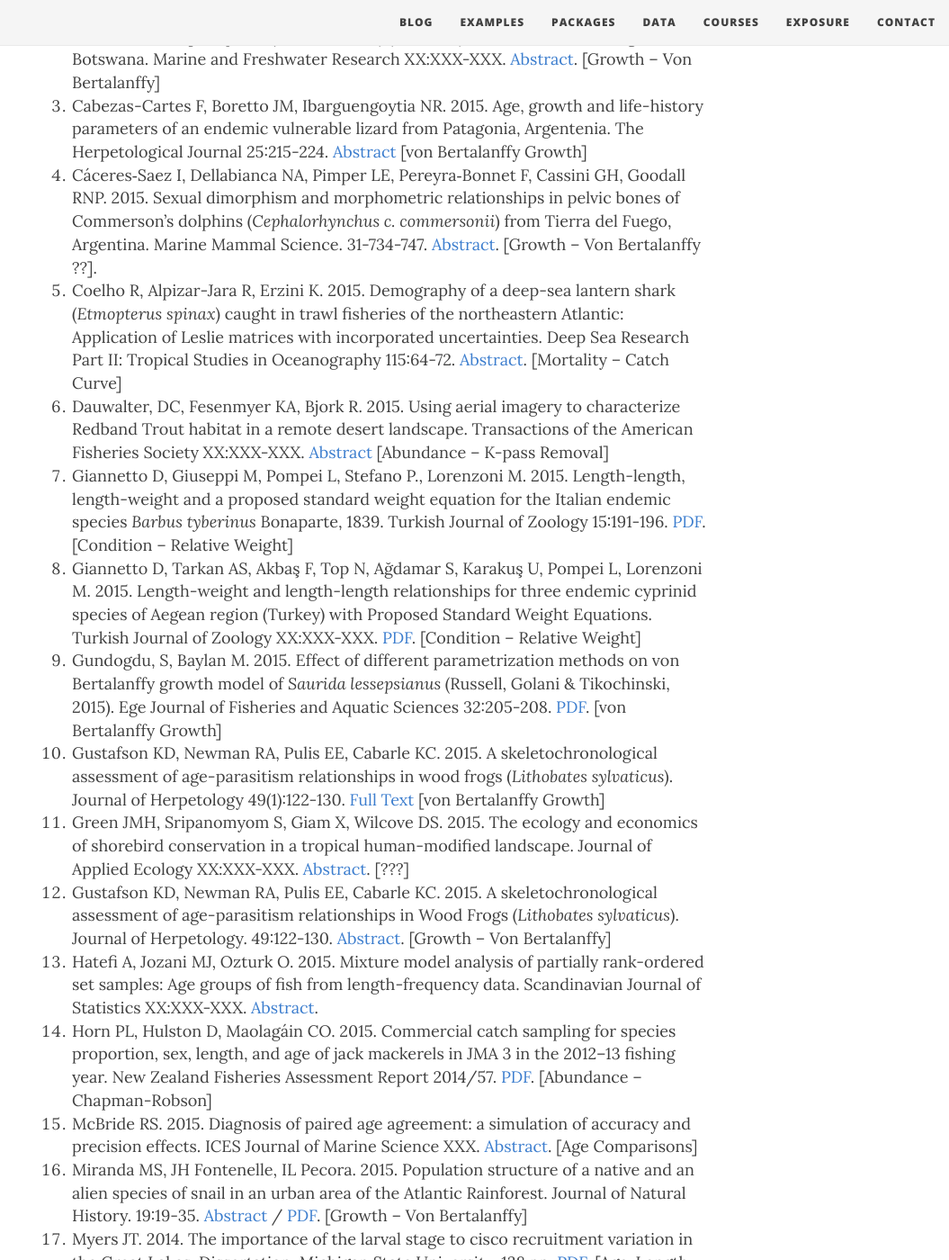
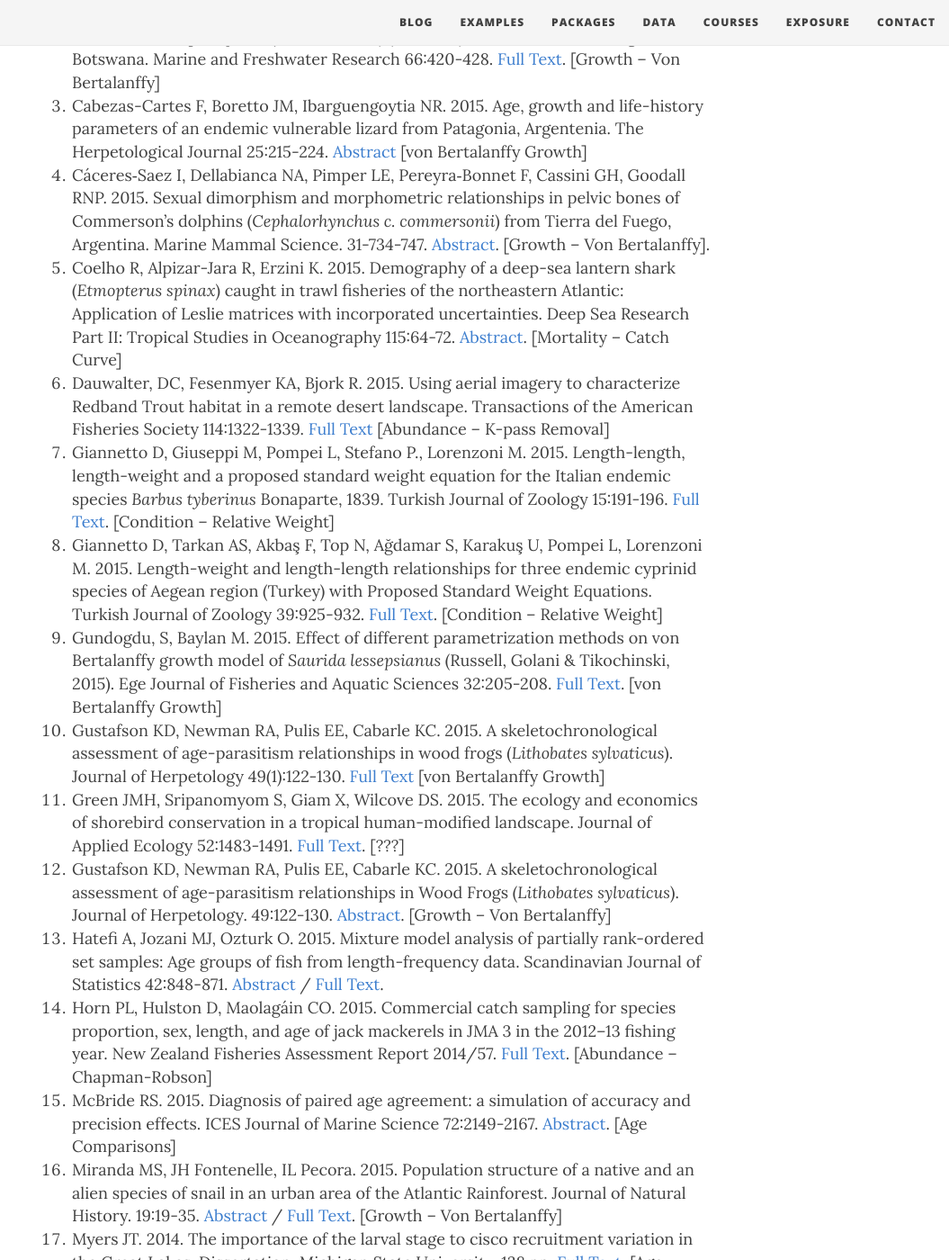
Before and after one commit to droglenc/fishR, a Jekyll site: the page built from exposure/exposure-citations15.md, in a window 1280 px wide and 1400 px high, scrolled down 472 px. Shown: the whole window at 90% size, without its empty margins (225-1280 px from the left). Built offline with Jekyll 4.4.1, drawn with Linux system fonts in a browser that asks for light colours; nearby versions of some CDN libraries; some of the changed text lies outside the part shown.

Commit message:
Modified some citations

```diff
--- a/exposure/exposure-citations15.md
+++ b/exposure/exposure-citations15.md
@@ -5,39 +5,39 @@ subtitle: fishR and FSA is Being Used!!
 css: "/css/exposure-citation.css"
 ---
 
-**fishR** or the **FSA** package were cited in the following <span id="contact-div">30</span> publications.
+**fishR** or the **FSA** package were cited in the following <span id="contact-div">31</span> publications.
 
 1. Baty F, Ritz C, Charles S, Brutsche M, Flandrois J-P, Delignette-Muller M-L.  2015.  A toolbox for nonlinear regression in R: the package nlstools.  Journal of Statistical Software 66(5):1-21.  [Full Text](https://www.jstatsoft.org/article/view/v066i05/v66i05.pdf)
-1. Bokhutlo T, Weyl OLF, Mosepele K, Wilson GG.  2015.  Age and growth of sharptooth catfish, *Clarias gariepinus* (Burchell, 1822) (Clariidae), in the Lower Okavango Delta, Botswana.  Marine and Freshwater Research XX:XXX-XXX.  [Abstract](http://www.publish.csiro.au/paper/MF13322.htm).  [Growth -- Von Bertalanffy]
+1. Bokhutlo T, Weyl OLF, Mosepele K, Wilson GG.  2015.  Age and growth of sharptooth catfish, *Clarias gariepinus* (Burchell, 1822) (Clariidae), in the Lower Okavango Delta, Botswana.  Marine and Freshwater Research 66:420-428.  [Full Text](https://www.researchgate.net/profile/Thethela_Bokhutlo/publication/273128449_Age_and_growth_of_sharptooth_catfish_Clarias_gariepinus_Burchell_1822_Clariidae_in_the_Lower_Okavango_Delta_Botswana/links/56e86fef08aec65cb45ec67c.pdf).  [Growth -- Von Bertalanffy]
 1. Cabezas-Cartes F, Boretto JM, Ibarguengoytia NR.  2015.  Age, growth and life-history parameters of an endemic vulnerable lizard from Patagonia, Argentenia.  The Herpetological Journal 25:215-224. [Abstract](http://www.ingentaconnect.com/content/bhs/thj/2015/00000025/00000004/art00003) [von Bertalanffy Growth]
-1. Cáceres‐Saez I, Dellabianca NA, Pimper LE, Pereyra‐Bonnet F, Cassini GH, Goodall RNP.  2015.  Sexual dimorphism and morphometric relationships in pelvic bones of Commerson's dolphins (*Cephalorhynchus c. commersonii*) from Tierra del Fuego, Argentina.  Marine Mammal Science.  31-734-747.  [Abstract](http://onlinelibrary.wiley.com/enhanced/doi/10.1111/mms.12172/). [Growth -- Von Bertalanffy ??].
+1. Cáceres‐Saez I, Dellabianca NA, Pimper LE, Pereyra‐Bonnet F, Cassini GH, Goodall RNP.  2015.  Sexual dimorphism and morphometric relationships in pelvic bones of Commerson's dolphins (*Cephalorhynchus c. commersonii*) from Tierra del Fuego, Argentina.  Marine Mammal Science.  31-734-747.  [Abstract](http://onlinelibrary.wiley.com/enhanced/doi/10.1111/mms.12172/). [Growth -- Von Bertalanffy].
 1. Coelho R, Alpizar-Jara R, Erzini K.  2015.  Demography of a deep-sea lantern shark (*Etmopterus spinax*) caught in trawl fisheries of the northeastern Atlantic: Application of Leslie matrices with incorporated uncertainties.  Deep Sea Research Part II: Tropical Studies in Oceanography 115:64-72.  [Abstract](http://www.sciencedirect.com/science/article/pii/S0967064514000265).  [Mortality -- Catch Curve]
-1. Dauwalter, DC, Fesenmyer KA, Bjork R.  2015.  Using aerial imagery to characterize Redband Trout habitat in a remote desert landscape.  Transactions of the American Fisheries Society XX:XXX-XXX.  [Abstract](http://www.tandfonline.com/doi/abs/10.1080/00028487.2015.1088471)  [Abundance -- K-pass Removal]
-1. Giannetto D, Giuseppi M, Pompei L, Stefano P., Lorenzoni M.  2015.  Length-length, length-weight and a proposed standard weight equation for the Italian endemic species *Barbus tyberinus* Bonaparte, 1839.  Turkish Journal of Zoology 15:191-196.  [PDF](http://www.trjfas.org/pdf/issue_15_01/0122.pdf).  [Condition -- Relative Weight]
-1. Giannetto D, Tarkan AS, Akbaş F, Top N, Ağdamar S, Karakuş U, Pompei L, Lorenzoni M.  2015.  Length-weight and length-length relationships for three endemic cyprinid species of Aegean region (Turkey) with Proposed Standard Weight Equations.  Turkish Journal of Zoology XX:XXX-XXX.  [PDF](http://online.journals.tubitak.gov.tr/openInPressDocument.htm?fileID=567642&amp;no=107912&amp;fileType=Report%20Document).  [Condition -- Relative Weight]
-1. Gundogdu, S, Baylan M.  2015.  Effect of different parametrization methods on von Bertalanffy growth model of *Saurida lessepsianus* (Russell, Golani & Tikochinski, 2015).  Ege Journal of Fisheries and Aquatic Sciences 32:205-208.  [PDF](https://www.researchgate.net/publication/281769841_Farkli_Parametrizasyon_Tekniklerinin_Saurida_lessepsianus_Russell_Golani_Tikochinski_2015'un_von_Bertalanffy_Buyume_Parametrelerinin_Tahminine_Etkisi). [von Bertalanffy Growth]
+1. Dauwalter, DC, Fesenmyer KA, Bjork R.  2015.  Using aerial imagery to characterize Redband Trout habitat in a remote desert landscape.  Transactions of the American Fisheries Society 114:1322-1339.  [Full Text](https://www.researchgate.net/profile/Daniel_Dauwalter/publication/283555595_Using_Aerial_Imagery_to_Characterize_Redband_Trout_Habitat_in_a_Remote_Desert_Landscape/links/565f2ab708aefe619b285384.pdf)  [Abundance -- K-pass Removal]
+1. Giannetto D, Giuseppi M, Pompei L, Stefano P., Lorenzoni M.  2015.  Length-length, length-weight and a proposed standard weight equation for the Italian endemic species *Barbus tyberinus* Bonaparte, 1839.  Turkish Journal of Zoology 15:191-196.  [Full Text](http://www.trjfas.org/pdf/issue_15_01/0122.pdf).  [Condition -- Relative Weight]
+1. Giannetto D, Tarkan AS, Akbaş F, Top N, Ağdamar S, Karakuş U, Pompei L, Lorenzoni M.  2015.  Length-weight and length-length relationships for three endemic cyprinid species of Aegean region (Turkey) with Proposed Standard Weight Equations.  Turkish Journal of Zoology 39:925-932.  [Full Text](http://online.journals.tubitak.gov.tr/openInPressDocument.htm?fileID=567642&amp;no=107912&amp;fileType=Report%20Document).  [Condition -- Relative Weight]
+1. Gundogdu, S, Baylan M.  2015.  Effect of different parametrization methods on von Bertalanffy growth model of *Saurida lessepsianus* (Russell, Golani & Tikochinski, 2015).  Ege Journal of Fisheries and Aquatic Sciences 32:205-208.  [Full Text](https://www.researchgate.net/publication/281769841_Farkli_Parametrizasyon_Tekniklerinin_Saurida_lessepsianus_Russell_Golani_Tikochinski_2015'un_von_Bertalanffy_Buyume_Parametrelerinin_Tahminine_Etkisi). [von Bertalanffy Growth]
 1. Gustafson KD, Newman RA, Pulis EE, Cabarle KC.  2015.  A skeletochronological assessment of age-parasitism relationships in wood frogs (*Lithobates sylvaticus*).  Journal of Herpetology 49(1):122-130.  [Full Text](https://www.researchgate.net/profile/Kyle_Gustafson2/publication/273959592_A_Skeletochronological_Assessment_of_AgeParasitism_Relationships_in_Wood_Frogs_(_Lithobates_sylvaticus_)/links/55116b9d0cf24e9311ce4933.pdf) [von Bertalanffy Growth]
-1. Green JMH, Sripanomyom S, Giam X, Wilcove DS.  2015.  <span class="mainTitle">The ecology and economics of shorebird conservation in a tropical human-modified landscape.  Journal of Applied Ecology XX:XXX-XXX.  [Abstract](http://onlinelibrary.wiley.com/doi/10.1111/1365-2664.12508/abstract).  [???]</span>
+1. Green JMH, Sripanomyom S, Giam X, Wilcove DS.  2015.  <span class="mainTitle">The ecology and economics of shorebird conservation in a tropical human-modified landscape.  Journal of Applied Ecology 52:1483-1491.  [Full Text](http://s3.amazonaws.com/academia.edu.documents/41834921/The_ecology_and_economics_of_shorebird_c20160131-7658-lp612d.pdf?AWSAccessKeyId=AKIAJ56TQJRTWSMTNPEA&Expires=1469318444&Signature=8seJWJq6VOFipiPi1CJMYDsYRsg%3D&response-content-disposition=inline%3B%20filename%3DThe_ecology_and_economics_of_shorebird_c.pdf).  [???]</span>
 1. Gustafson KD, Newman RA, Pulis EE, Cabarle KC.  2015.  A skeletochronological assessment of age-parasitism relationships in Wood Frogs (*Lithobates sylvaticus*).  Journal of Herpetology.  49:122-130.  [Abstract](http://www.journalofherpetology.org/doi/abs/10.1670/13-118).  [Growth -- Von Bertalanffy]
-1. Hatefi A, Jozani MJ, Ozturk O.  2015.  Mixture model analysis of partially rank-ordered set samples: Age groups of fish from length-frequency data.  Scandinavian Journal of Statistics XX:XXX-XXX.  [Abstract](http://onlinelibrary.wiley.com/doi/10.1111/sjos.12140/full).
-1. Horn PL, Hulston D, Maolagáin CO.  2015.  Commercial catch sampling for species proportion, sex, length, and age of jack mackerels in JMA 3 in the 2012–13 fishing year.  New Zealand Fisheries Assessment Report 2014/57.  [PDF](http://docs.niwa.co.nz/library/public/FAR-2014-57.pdf).  [Abundance -- Chapman-Robson]
-1. McBride RS.  2015.  Diagnosis of paired age agreement: a simulation of accuracy and precision effects.  ICES Journal of Marine Science XXX.  [Abstract](http://icesjms.oxfordjournals.org/content/early/2015/03/30/icesjms.fsv047.short).  [Age Comparisons]
-1. Miranda MS, JH Fontenelle, IL Pecora.  2015.  Population structure of a native and an alien species of snail in an urban area of the Atlantic Rainforest.  Journal of Natural History.  19:19-35.  [Abstract](http://www.tandfonline.com/doi/abs/10.1080/00222933.2014.930756) / [PDF](https://www.researchgate.net/publication/263848164_Population_structure_of_a_native_and_an_alien_species_of_snail_in_an_urban_area_of_the_Atlantic_Rainforest). [Growth -- Von Bertalanffy]
-1. Myers JT.  2014. The importance of the larval stage to cisco recruitment variation in the Great Lakes.  Dissertation, Michigan State University.  138 pp.  [PDF](http://qfc.fw.msu.edu/Publications/Theses_Dissertations/2015/Myers_Dissertation_02_24_15.pdf).  [Age-Length Key]
+1. Hatefi A, Jozani MJ, Ozturk O.  2015.  Mixture model analysis of partially rank-ordered set samples: Age groups of fish from length-frequency data.  Scandinavian Journal of Statistics 42:848-871.  [Abstract](http://onlinelibrary.wiley.com/doi/10.1111/sjos.12140/full) / [Full Text](https://www.researchgate.net/profile/Mohammad_Jafari_Jozani2/publication/272754569_Mixture_Model_Analysis_of_Partially_Rank-Ordered_Set_Samples_Age_Groups_of_Fish_from_Length-Frequency_Data/links/55105d570cf2a8dd79bc6b4a.pdf).
+1. Horn PL, Hulston D, Maolagáin CO.  2015.  Commercial catch sampling for species proportion, sex, length, and age of jack mackerels in JMA 3 in the 2012–13 fishing year.  New Zealand Fisheries Assessment Report 2014/57.  [Full Text](http://docs.niwa.co.nz/library/public/FAR-2014-57.pdf).  [Abundance -- Chapman-Robson]
+1. McBride RS.  2015.  Diagnosis of paired age agreement: a simulation of accuracy and precision effects.  ICES Journal of Marine Science 72:2149-2167.  [Abstract](http://icesjms.oxfordjournals.org/content/early/2015/03/30/icesjms.fsv047.short).  [Age Comparisons]
+1. Miranda MS, JH Fontenelle, IL Pecora.  2015.  Population structure of a native and an alien species of snail in an urban area of the Atlantic Rainforest.  Journal of Natural History.  19:19-35.  [Abstract](http://www.tandfonline.com/doi/abs/10.1080/00222933.2014.930756) / [Full Text](https://www.researchgate.net/publication/263848164_Population_structure_of_a_native_and_an_alien_species_of_snail_in_an_urban_area_of_the_Atlantic_Rainforest). [Growth -- Von Bertalanffy]
+1. Myers JT.  2014. The importance of the larval stage to cisco recruitment variation in the Great Lakes.  Dissertation, Michigan State University.  138 pp.  [Full Text](http://qfc.fw.msu.edu/Publications/Theses_Dissertations/2015/Myers_Dissertation_02_24_15.pdf).  [Age-Length Key]
 1. Myers JT, Yule DL, Jones ML, Ahrenstorff TD, Hrabik TR, Claramunt RM, Ebener MP, Berglund EK.  2015.  Spatial synchrony in cisco recruitment.  Fisheries Research 165:11-21.  [Abstract](http://www.sciencedirect.com/science/article/pii/S0165783615000028).  [Age-Length Key]
-1. Nishio M, Kawamoto T, Kawakami R, Edo K, Yamazaki Y.  2015.  Life history and reproductive ecology of the endangered Itasenpara bitterling *Acheilognathus longipinnis* (Cyprinidae) in the Himi region, central Japan.  Journal of Fish Biology.  XXX  [Abstract](http://onlinelibrary.wiley.com/doi/10.1111/jfb.12739/abstract;jsessionid=5D2AC4215FC5960896C29AE62D5D1300.f02t04?userIsAuthenticated=false&amp;deniedAccessCustomisedMessage=).  [Growth -- Von Bertalanffy]
+1. Nishio M, Kawamoto T, Kawakami R, Edo K, Yamazaki Y.  2015.  Life history and reproductive ecology of the endangered Itasenpara bitterling *Acheilognathus longipinnis* (Cyprinidae) in the Himi region, central Japan.  Journal of Fish Biology.  83:616-633.  [Abstract](http://onlinelibrary.wiley.com/doi/10.1111/jfb.12739/abstract;jsessionid=5D2AC4215FC5960896C29AE62D5D1300.f02t04?userIsAuthenticated=false&amp;deniedAccessCustomisedMessage=).  [Growth -- Von Bertalanffy]
 1. Romero-Caicedo, A. F., Loor-Andrade, P., Cruz-Martínez, A. and Carrera-Fernández, M.  2015.  Weight–length relationships of six batoids in the Ecuadorian Pacific.  Journal of Applied Ichthyology, 31:965-966.  [Abstract](http://onlinelibrary.wiley.com/doi/10.1111/jai.12829/abstract).  [Weight-length]
 1. Romero-Caicedo, A. F. and Carrera-Fernández, M.  2015.  Reproduction of the whitesnout guitarfish *Rhinobatos leucorhynchus* in the Ecuadorian Pacific Ocean.  Journal of Fish Biology, 87:1434-1448.  [Abstract](http://onlinelibrary.wiley.com/doi/10.1111/jfb.12794/full).  [Weight-length, maturity ogives]
-1. Stewart ND, Dadswell MJ, Leblanc P, Bradford RG, Ceapa C, Stokesbury MJW.  2015.  Age and growth of Atlantic Sturgeon from the Saint John River, New Brunswick, Canada.  North American Journal of Fisheries Management.  35:XXX-XXX.  [Abstract](http://www.tandfonline.com/doi/abs/10.1080/02755947.2015.1011359#.VTHK2yFVhBc).  [Growth -- Von Bertalanffy]
-1. Tarkan AS, Vilizzi L.  2015.  Patterns, latitudinal clines and countergradient variation in the growth of roach *Rutilus rutilus* (Cyprinidae) in its Eurasian area of distribution.  Reviews in Fish Biology and Fisheries XX:XXX-XXX.  [Abstract](http://link.springer.com/article/10.1007/s11160-015-9398-6#).  [Growth -- Von Bertalanffy]
+1. Stewart ND, Dadswell MJ, Leblanc P, Bradford RG, Ceapa C, Stokesbury MJW.  2015.  Age and growth of Atlantic Sturgeon from the Saint John River, New Brunswick, Canada.  North American Journal of Fisheries Management.  35:364-371.  [Abstract](http://www.tandfonline.com/doi/abs/10.1080/02755947.2015.1011359#.VTHK2yFVhBc).  [Growth -- Von Bertalanffy]
+1. Tarkan AS, Vilizzi L.  2015.  Patterns, latitudinal clines and countergradient variation in the growth of roach *Rutilus rutilus* (Cyprinidae) in its Eurasian area of distribution.  Reviews in Fish Biology and Fisheries XX:XXX-XXX25:587-602.  [Full Text](https://www.researchgate.net/profile/Lorenzo_Vilizzi/publication/281278337_Patterns_latitudinal_clines_and_countergradient_variation_in_the_growth_of_roach_Rutilus_rutilus_Cyprinidae_in_its_Eurasian_area_of_distribution/links/5641b6e308aebaaea1f85eca.pdf).  [Growth -- Von Bertalanffy]
 1. Thompson MSA, Bankier C, Bell T, Dumbrell AJ, Gray C, Ledger ME, Lehmann K, McKew BA, Sayer CD, Shelley F, Trimmer M, Warren SL, and Woodward G.  2015.  Gene-to-ecosystem impacts of a catastrophic pesticide spill: testing a multilevel bioassessment approach in a river ecosystem.  Freshwater Biology.  XX:XXX-XXX. [Full Text](http://onlinelibrary.wiley.com/doi/10.1111/fwb.12676/full)  [Abundance -- Depletion]
 1. Usseglio P, Friedlander AM, DeMartine EE, Schuhbauer A, Schemmel E, Salina de Leon P.  2015.  Improved estimates of age, growth and reproduction for the regionally endemic Galapagos sailfin grouper *Mycteroperca olfax* (Jenyns, 1840).  PeerJ e1270 [https://dx.doi.org/10.7717/peerj.1270](https://dx.doi.org/10.7717/peerj.1270).  [Growth -- Von Bertalanffy]
-1. Vilizzi L, Ekmekci FG, Tarkan AS, Jackson ZJ.  2015.  Growth of common carp *Cyprinus carpio* in Anatolia (Turkey), with a comparison to native and invasive areas worldwide.  Ecology of Freshwater Fishes.  24:165-180.  [PDF](http://onlinelibrary.wiley.com/doi/10.1111/eff.12141/pdf).  [Growth -- Von Bertalanffy]
+1. Vilizzi L, Ekmekci FG, Tarkan AS, Jackson ZJ.  2015.  Growth of common carp *Cyprinus carpio* in Anatolia (Turkey), with a comparison to native and invasive areas worldwide.  Ecology of Freshwater Fishes.  24:165-180.  [Full Text](http://onlinelibrary.wiley.com/doi/10.1111/eff.12141/pdf).  [Growth -- Von Bertalanffy]
 1. Windland, K.  2014.  Total and natural mortality of red king crab (*Paralithodes camtschaticus*) in Norwegian waters: catch–curve analysis and indirect estimation methods.  ICES Journal of Marine Science.  72:642-650.  [Abstract](http://icesjms.oxfordjournals.org/content/early/2014/08/18/icesjms.fsu138.abstract)  [Mortality]
-1. Yakin BY, Cicek K, Koyun M, Gurkan M, Hayretdag S, Tok CV.  2015.  A skeletochronological analysis of a population of the Anatolia Newt, *Neurergus strauchii* (Steindachner, 1887) (Caudata: Salamandridae), in Eastern Anatolia, Turkey.  Zoology in the Middle East.  XX:XXX-XXX.  [Abstract](http://www.tandfonline.com/doi/abs/10.1080/09397140.2015.1101926)  [Growth]
+1. Yakin BY, Cicek K, Koyun M, Gurkan M, Hayretdag S, Tok CV.  2015.  A skeletochronological analysis of a population of the Anatolia Newt, *Neurergus strauchii* (Steindachner, 1887) (Caudata: Salamandridae), in Eastern Anatolia, Turkey.  Zoology in the Middle East.  61:332-338.  [Full Text](https://www.researchgate.net/profile/Hayretdag_Sibel/publication/282754085_A_skeletochronological_analysis_of_a_population_of_the_Anatolia_Newt_Neurergus_strauchii_(Steindachner_1887)_(Caudata_Salamandridae)_in_Eastern_Anatolia_Turkey/links/563b0cea08ae337ef2985c8d.pdf)  [von Bertalanffy Growth]
 1. Zhu Z, Wastle RJ, Howland KL, Leanoard DJ, Mann S, Carmichael TJ, Tallman RF.  2015.  A comparison of three anatomical structures for estimating age in a slow-growing subarctic population of Lake Whitefish.  North American Journal of Fisheries Management 35:262-270.  [Abstract](http://www.tandfonline.com/doi/full/10.1080/02755947.2014.996683#abstract).  [Age Comparisons]
-1. Zimmerhackel JS, Schuhbauer AC, Usseglio P, Heel LC, Salinas-de-León P.  2015.  Catch, bycatch and discards of the Galapagos Marine Reserve small-scale handline fishery.  PeerJ XXX.  [PDF](https://peerj.com/preprints/829.pdf). [Logistic Regression]
-1. Zimmerman MS, Kinsel C, Beamer E, Connor EJ, Pflug DE.  2015.  Abundance, survival, and life history strategies of juvenile Chinook Salmon in the Skagit River, Washington.  Transactions of the American Fisheries Society  144:627-641.  [Abstract](http://www.tandfonline.com/doi/abs/10.1080/00028487.2015.1017658).  [???]
+1. Zimmerhackel JS, Schuhbauer AC, Usseglio P, Heel LC, Salinas-de-León P.  2015.  Catch, bycatch and discards of the Galapagos Marine Reserve small-scale handline fishery.  PeerJ 3:e995.  [Full Text](https://peerj.com/preprints/829.pdf). [Logistic Regression]
+1. Zimmerman MS, Kinsel C, Beamer E, Connor EJ, Pflug DE.  2015.  Abundance, survival, and life history strategies of juvenile Chinook Salmon in the Skagit River, Washington.  Transactions of the American Fisheries Society  144:627-641.  [Abstract](http://www.tandfonline.com/doi/abs/10.1080/00028487.2015.1017658).  [Stock-Recruitment]
 
 -----
 <p style="text-align: center;"><a href="exposure-citations14.html">Goto 2014 citations</a></p>
```
Also changed, not shown: exposure/exposure-citations14.md (+2 -2 lines), exposure/exposure-citations16.md (+2 -1 lines).
